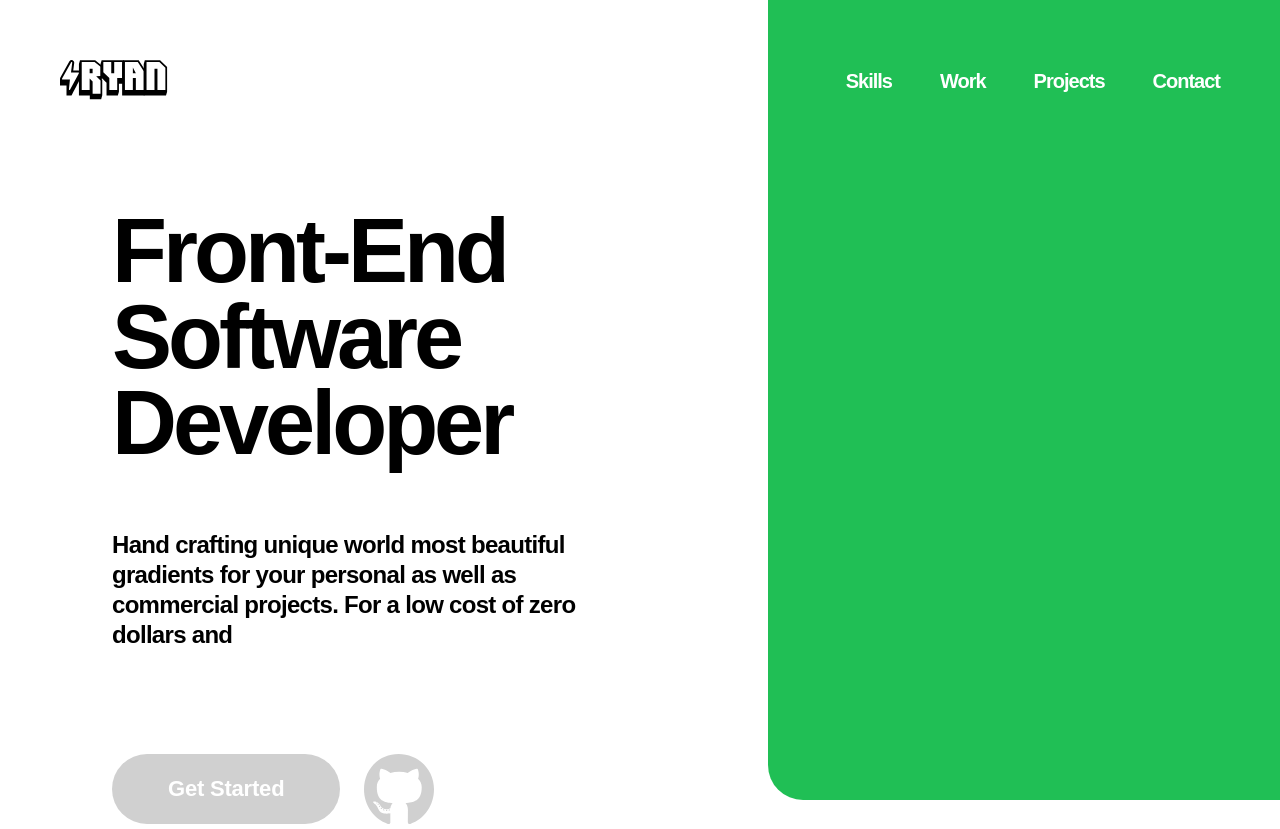
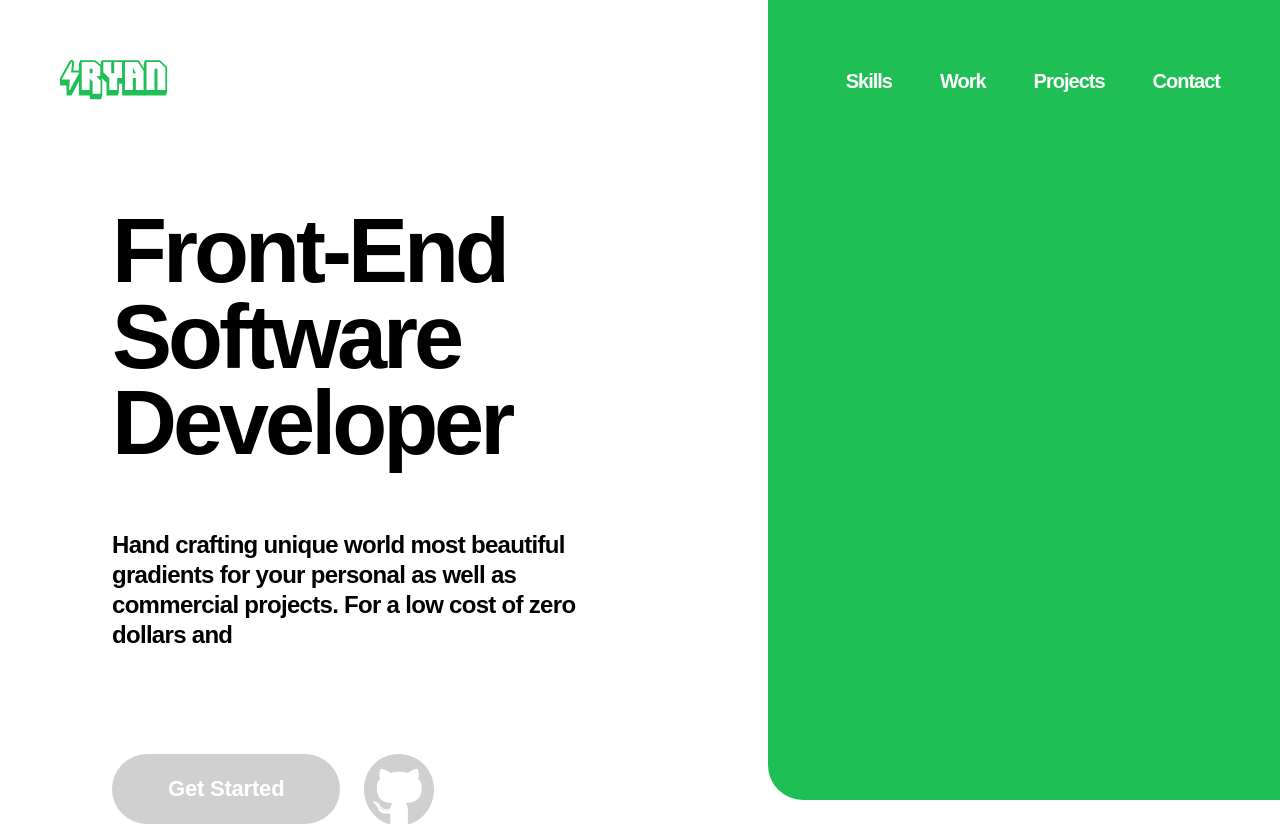
Before and after one commit to RyanWirth/portfolio, a Svelte app: page / in a window 1280 px wide. In both pictures the pointer is over the link 114 px from the left and 82 px from the top of the page. Built offline with nearby package versions, Linux system fonts and the light colour scheme; a web font is replaced by a local one.

Commit message:
Add hover effect to logo

```diff
--- a/src/components/Header.svelte
+++ b/src/components/Header.svelte
@@ -17,6 +17,11 @@
   a {
     margin: 8px 12px;
     padding: 4px 12px;
+    transition: fill 250ms ease-in-out;
+
+    &:hover {
+      fill: #20bf55;
+    }
   }
 
   svg {
```
